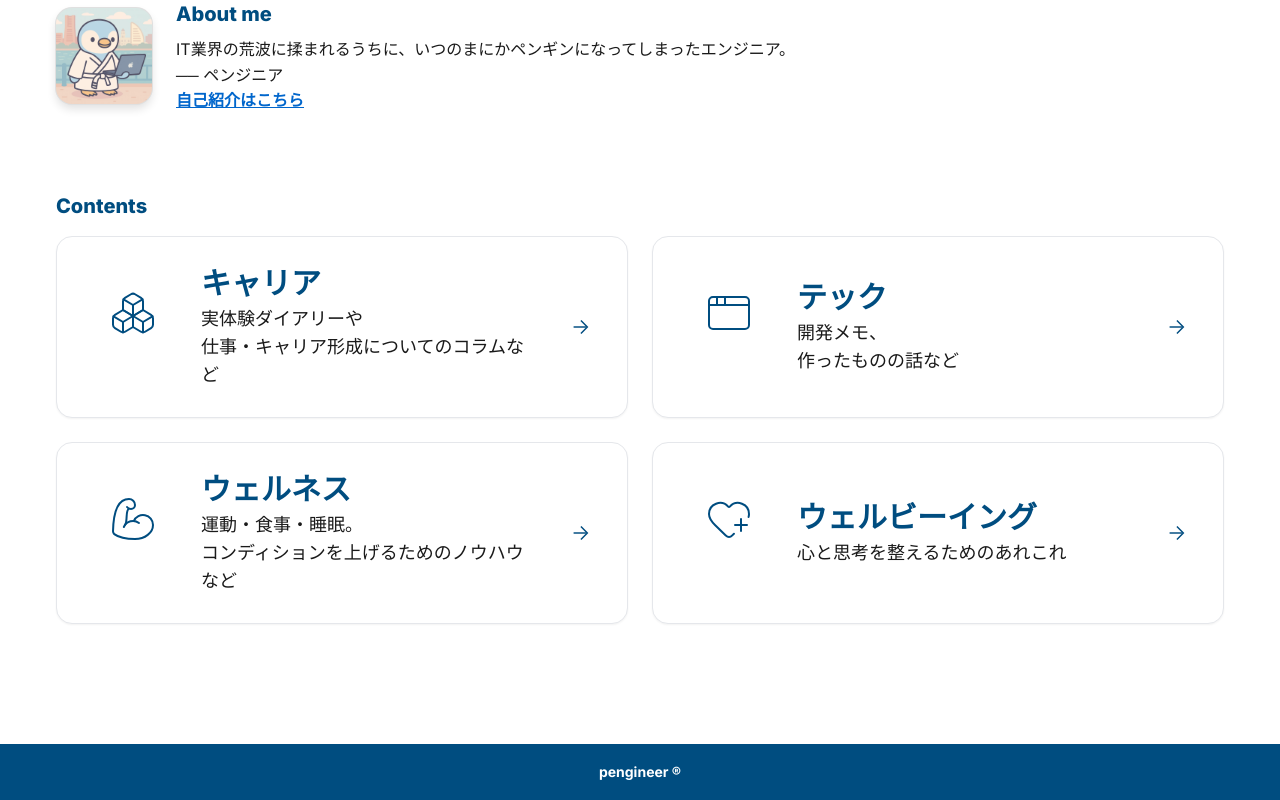
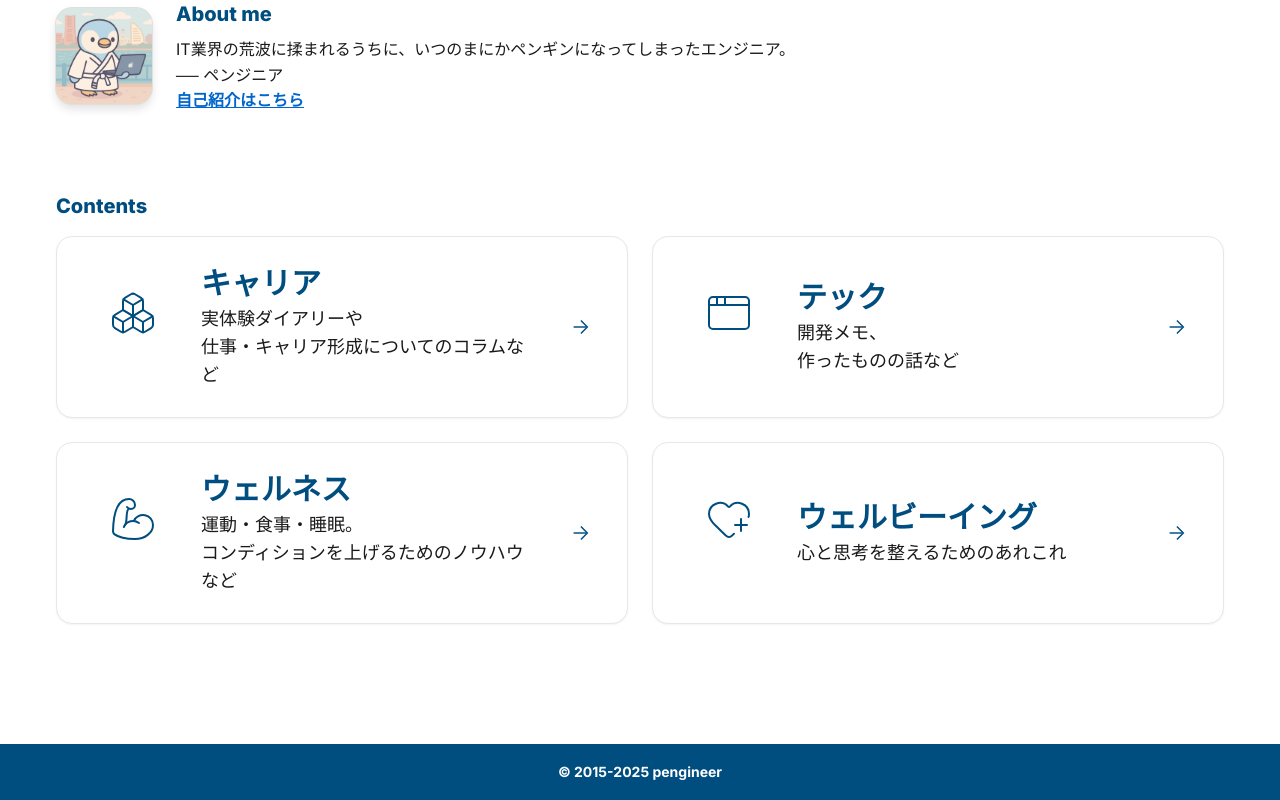
Before and after one commit to pengineer-geek/geek-blog, a Next.js app: page / in a window 1280 px wide. Shown: the part 278-1078 px from the top of the page. Built offline with nearby package versions, Linux system fonts and the light colour scheme.

Commit message:
コピーライト編集

```diff
--- a/src/app/_components/layouts/footer.tsx
+++ b/src/app/_components/layouts/footer.tsx
@@ -3,7 +3,7 @@ export default function Footer() {
   return (
     <footer className="mt-16 bg-primary">
       <div className="container flex h-14 items-center justify-center">
-        <span className="text-sm font-bold text-white">pengineer ®︎</span>
+        <span className="text-sm font-bold text-white">© 2015-{new Date().getFullYear()} pengineer</span>
       </div>
     </footer>
   );
--- a/src/app/_components/navigation/slide-out-menu.tsx
+++ b/src/app/_components/navigation/slide-out-menu.tsx
@@ -132,7 +132,7 @@ export default function SlideOutMenu({
           </nav>
 
           <div className="px-5 py-4 border-t border-white/20 text-xs text-white/70">
-            © {new Date().getFullYear()} pengineer
+            © 2015-{new Date().getFullYear()} pengineer
           </div>
         </div>
       </aside>
```
